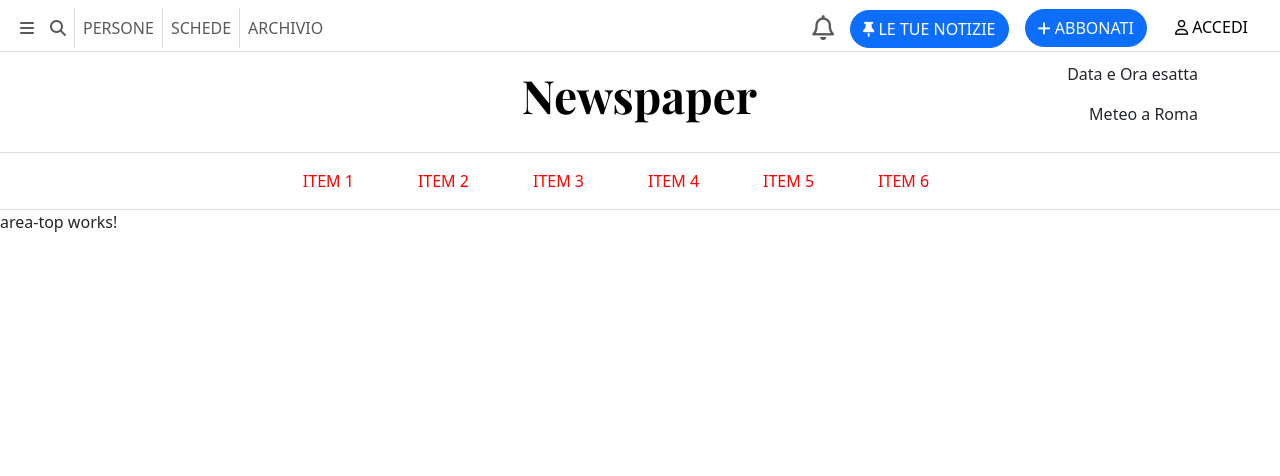
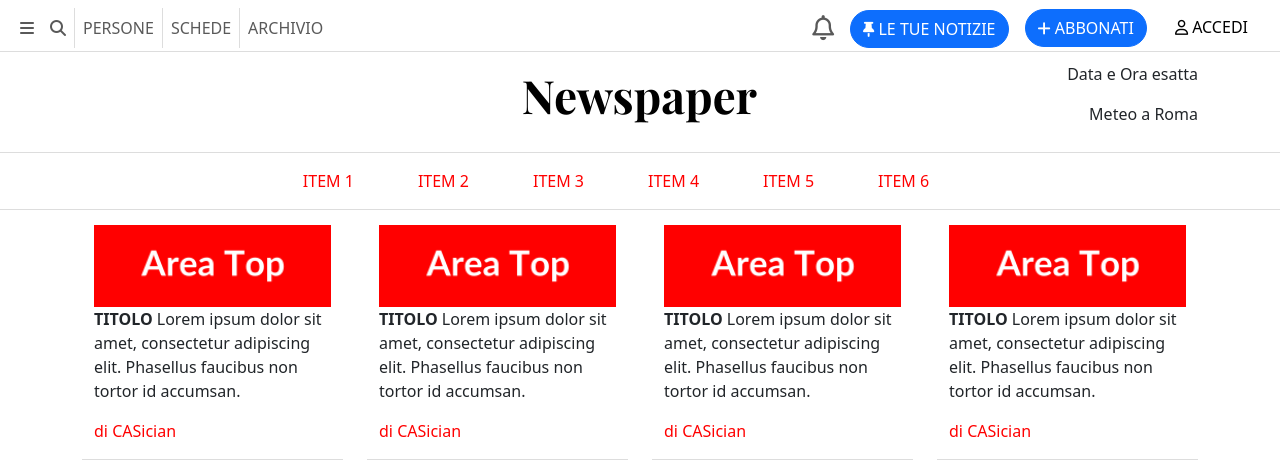
Before and after one commit to CASician/newspaper-ppm, an Angular app: page / in a window 1280 px wide. Shown: the top 476 px of the page. Built offline with nearby package versions, Linux system fonts and the light colour scheme.

Commit message:
feat: add area-top and finish header

```diff
--- a/src/app/area-top/area-top.component.html
+++ b/src/app/area-top/area-top.component.html
@@ -1 +1,16 @@
-<p>area-top works!</p>
+<div class="container">
+    <div class="row">
+        <div class="col-3">
+            <app-card-article></app-card-article>
+        </div>
+        <div class="col-3">
+            <app-card-article></app-card-article>
+        </div>
+        <div class="col-3">
+            <app-card-article></app-card-article>
+        </div>
+        <div class="col-3">
+            <app-card-article></app-card-article>
+        </div>
+    </div>
+</div>
--- a/src/app/area-top/area-top.component.ts
+++ b/src/app/area-top/area-top.component.ts
@@ -1,9 +1,12 @@
 import { Component } from '@angular/core';
+import { CardArticleComponent } from './articles/card-article/card-article.component';
 
 @Component({
   selector: 'app-area-top',
   standalone: true,
-  imports: [],
+  imports: [
+    CardArticleComponent,
+  ],
   templateUrl: './area-top.component.html',
   styleUrl: './area-top.component.css'
 })
--- /dev/null
+++ b/src/app/area-top/articles/card-article/card-article.component.css
@@ -0,0 +1,8 @@
+.container {
+    padding-top: 15px;
+    border-bottom: 1px solid #ddd;
+}
+
+.signature {
+    color: red;
+}
--- /dev/null
+++ b/src/app/area-top/articles/card-article/card-article.component.html
@@ -0,0 +1,11 @@
+<div class="container">
+    <div class="row image">
+        <img src="../../../../assets/header-img/area-top.png" alt="Area top" title="SENSATIONAL">
+    </div>
+    <div class="row main-text">
+        <p> <b>TITOLO</b> Lorem ipsum dolor sit amet, consectetur adipiscing elit. Phasellus faucibus non tortor id accumsan.</p>
+    </div>
+    <div class="row signature">
+        <p>di CASician</p>
+    </div>
+</div>
```
Also changed, not shown: src/app/area-top/articles/card-article/card-article.component.ts (added, +12 -0 lines), src/assets/header-img/area-top.png (added), 1 other file (tests, documents, lock files or other folders).
